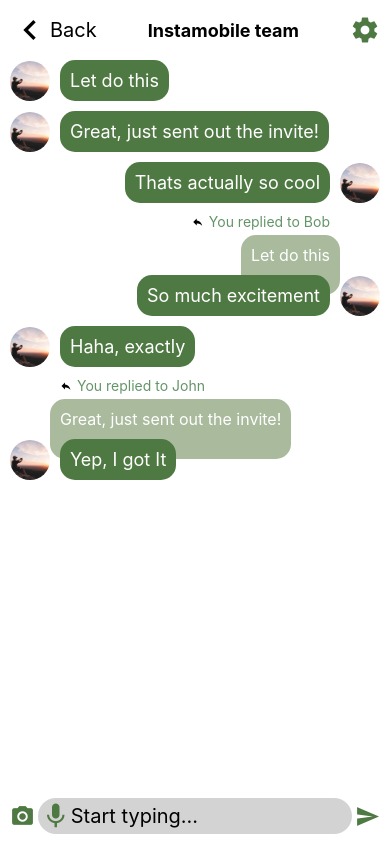
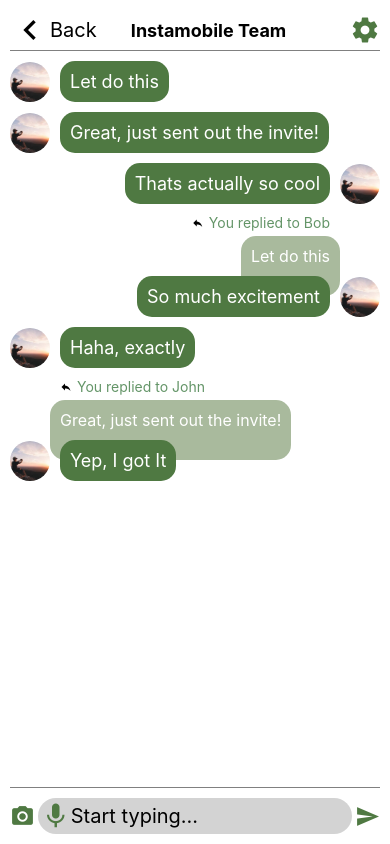
Before and after one commit to Rostyslav-Liashenko/react-native, a React Native app: screen / in a window 390 px wide. Built offline with nearby package versions, Linux system fonts and the light colour scheme.

Commit message:
feat: add border

```diff
--- a/src/components/ChatBar/ChatBar.tsx
+++ b/src/components/ChatBar/ChatBar.tsx
@@ -18,7 +18,7 @@ function ChatBar() {
         </View>
         <View style={style.mainSection}>
           <Text style={style.title}>
-            Instamobile team
+            Instamobile Team
           </Text>
         </View>
         <View>
--- a/src/components/ChatBar/styles.ts
+++ b/src/components/ChatBar/styles.ts
@@ -3,7 +3,7 @@ import { StyleSheet, TextStyle, ViewStyle } from "react-native";
 export type ChatBarStyle = {
   root: ViewStyle
   mainSection: ViewStyle
-  title: TextStyle
+  title: TextStyle,
 }
 
 export default (): ChatBarStyle => {
@@ -13,8 +13,12 @@ export default (): ChatBarStyle => {
       flexDirection: 'row',
       justifyContent: 'space-between',
       alignItems: 'center',
+      borderBottomColor: '#808080',
+      borderBottomWidth: 1,
     },
-    mainSection: {},
+    mainSection: {
+      width: '50%',
+    },
     title: {
       fontSize: 18,
       fontWeight: '700',
--- a/src/components/ChatControlPanel/styles.ts
+++ b/src/components/ChatControlPanel/styles.ts
@@ -12,6 +12,9 @@ export default (): ChatControlPanelStyles => {
       flexDirection: 'row',
       justifyContent: 'space-between',
       alignItems: 'center',
+      borderTopColor: '#808080',
+      borderTopWidth: 1,
+      paddingTop: 10,
     },
     inputContainer: {
       width: '85%',
```
